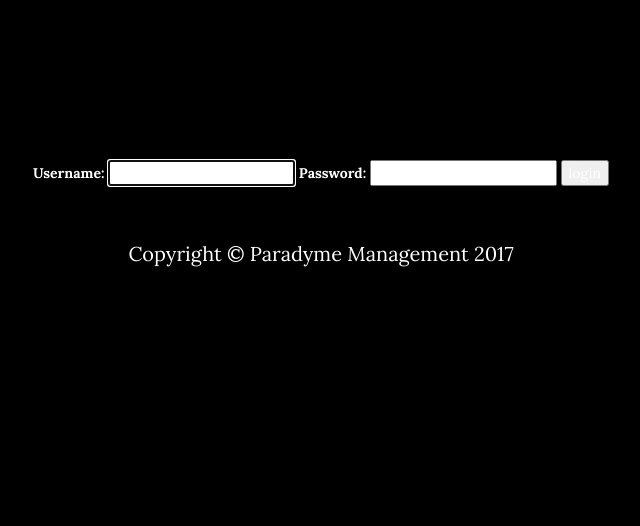
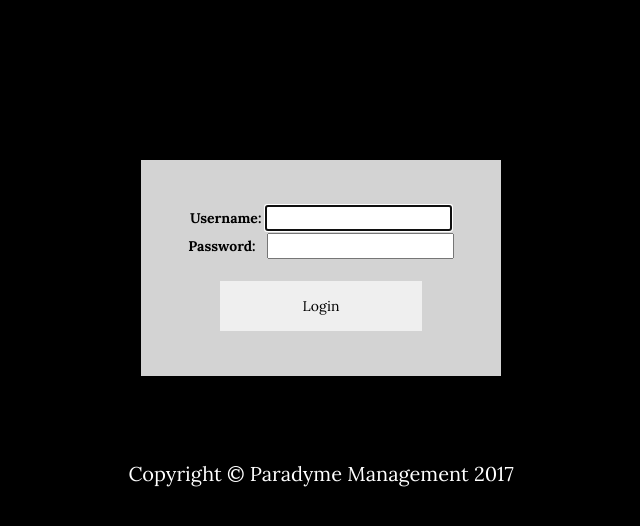
Before and after one commit to jeekang/RSR, a Django app: page /accounts/login/ in a window 1280 px wide. Shown: the part 90-616 px from the top of the page, without its empty margins (319-959 px from the left). Run offline with Django 3.2, Linux system fonts and the light colour scheme; some libraries are stand-ins or nearby versions.

Commit message:
Modified the log in page

```diff
--- a/ParadymeIntern/ParadymeIntern/urls.py
+++ b/ParadymeIntern/ParadymeIntern/urls.py
@@ -19,6 +19,11 @@ from django.conf import settings
 from django.conf.urls.static import static
 from django.views.generic import RedirectView
 from django.contrib.auth import views
+from django.conf.urls import url
+from django.contrib import admin
+from django.contrib.auth import views as auth_views
+
+
 
 urlpatterns = [
     url(r'^admin/', admin.site.urls),
--- a/ParadymeIntern/RSR/templates/navigation.html
+++ b/ParadymeIntern/RSR/templates/navigation.html
@@ -15,7 +15,28 @@
                      margin-right: auto ;
                    }
 
-                   </style>
+                    .form {
+                          position: relative;
+                          top: 30%;
+                          z-index: 1;
+                          background: #D3D3D3;
+                          max-width: 360px;
+                          margin: auto;
+
+                          padding: 45px;
+                          text-align: center;
+                          box-shadow: 0 0 20px 0 rgba(0, 0, 0, 0.2), 0 5px 5px 0 rgba(0, 0, 0, 0.24);
+                          }
+                    .form button {
+                      width: 75%;
+                      height: 50%;
+                      border: 0;
+                      padding: 15px;
+                      cursor: pointer;
+                    }
+
+
+                                  </style>
                    <head>
 
                        <meta charset="utf-8">
@@ -96,7 +117,10 @@
 <!-- Footer -->
 <footer>
     <div class="container text-center">
-        <p>Copyright &copy; Paradyme Management 2017</p>
+        <p>
+            <br>
+
+            Copyright &copy; Paradyme Management 2017</p>
     </div>
 </footer>
 
--- a/ParadymeIntern/RSR/templates/registration/login.html
+++ b/ParadymeIntern/RSR/templates/registration/login.html
@@ -4,21 +4,33 @@
     {% if form.errors %}
         <p>Your username and password didn't match. Please try again.</p>
     {% endif %}
+
+<div class = "form">
+
+
+
  <form method="post" action="{% url 'login' %}">
     {% csrf_token %}
+    <div style="color:#000000">
+
 
         {{ form.username.label_tag }}
+
 
         {{ form.username }}
 
         {{ form.password.label_tag }}
+        &nbsp;
 
         {{ form.password }}
 
 
-        <button>login</button>
+    <br><br>
+        <button>Login</button>
         <input type="hidden" name="next" value="{{ next }}" />
+        </div>
     </form>
+</div>
 
     {% endblock %}
 
--- a/ParadymeIntern/RSR/urls.py
+++ b/ParadymeIntern/RSR/urls.py
@@ -17,6 +17,10 @@ from django.conf.urls import url
 from django.contrib import admin
 from. import views
 from RSR.views import *
+from django.conf.urls import url
+from django.contrib import admin
+from django.contrib.auth import views as auth_views
+
 
 
 urlpatterns = [
@@ -30,6 +34,7 @@ urlpatterns = [
     url(r'^user_access/$', user_acc_cont, name='user_access'),
     url(r'^export/$', export, name='export'),
     url(r'^linkanalysis/$', linkanalysis, name='linkanalysis'),
+    url(r'^login/$', auth_views.login, name='login')
 
 
 
```
